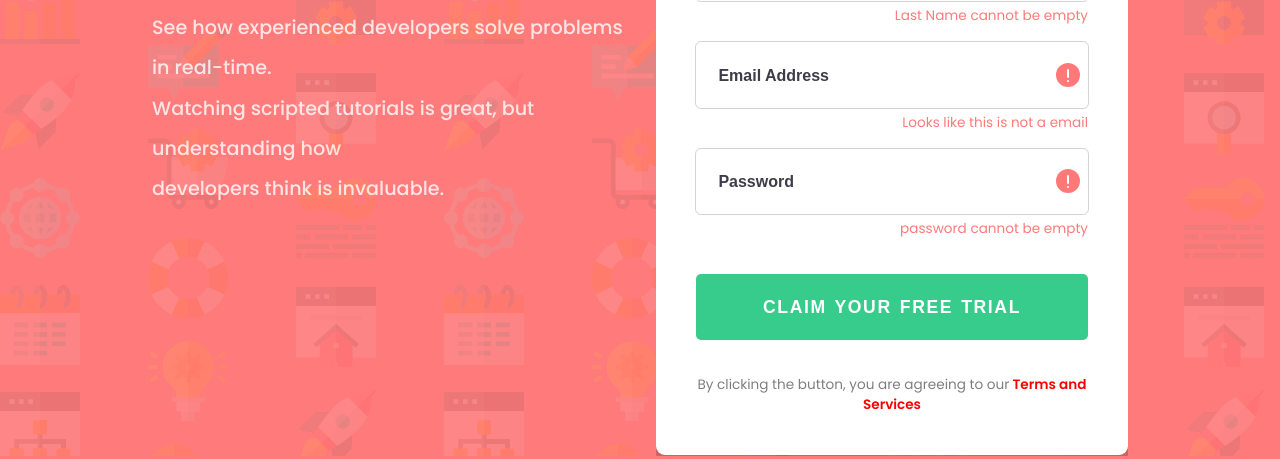
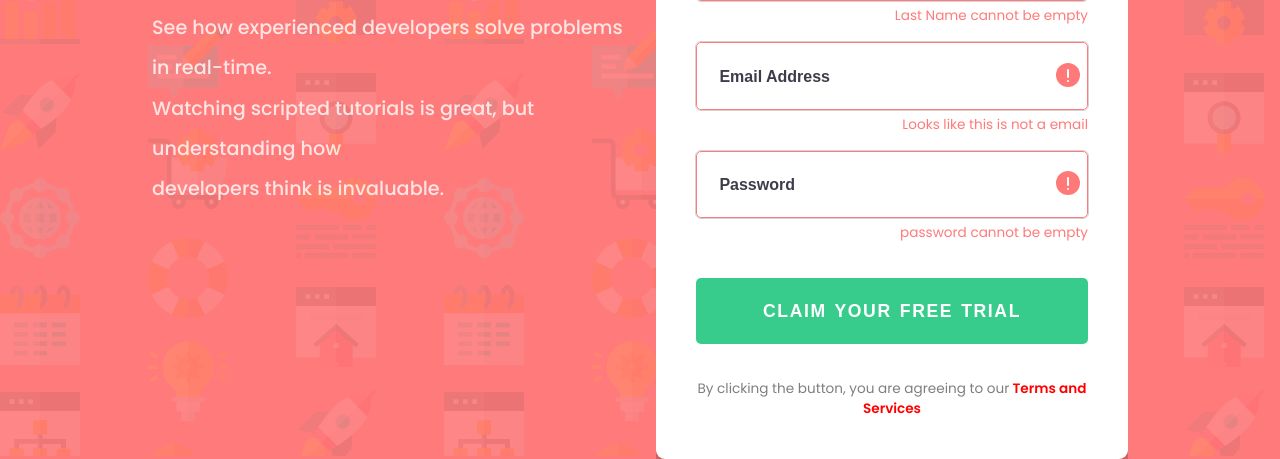
Before and after one commit to Micheal-Winn/HTML-CSS-13, a plain HTML site: page intro-component-with-signup-form-master/index.html in a window 1280 px wide. Shown: the part 344-803 px from the top of the page. Drawn offline with Linux system fonts and the light colour scheme.

Commit message:
adding invalid border style

```diff
--- a/intro-component-with-signup-form-master/style.css
+++ b/intro-component-with-signup-form-master/style.css
@@ -109,7 +109,7 @@ br {
 .login input:focus {
 	border: 0.5px solid black;
 }
-.login .input:invalid {
+.input-ctr input:invalid {
 	border: 0.5px solid var(--Red-primary);
 }
 .login input::placeholder {
```
